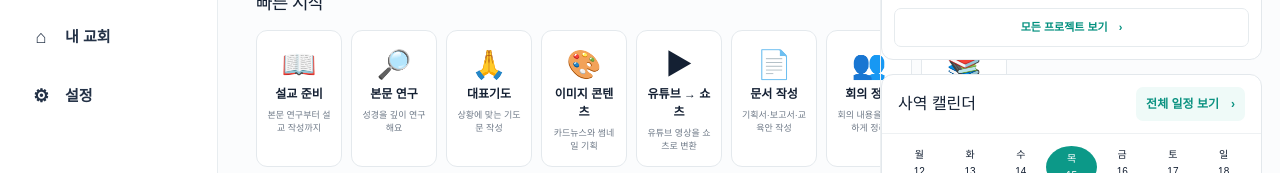
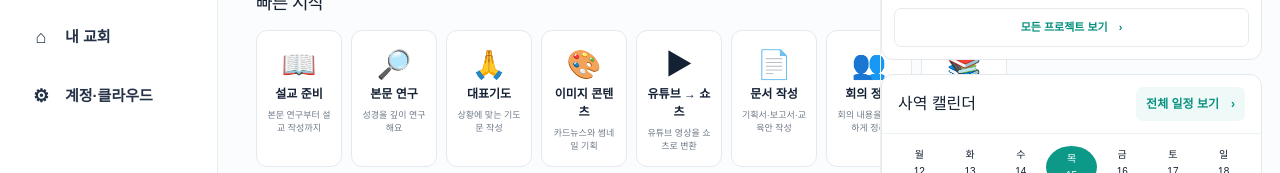
Before and after one commit to a01057674471-dot/ministry-partner, a Next.js app: page / in a window 1280 px wide. Shown: the part 391-564 px from the top of the page. Built offline with nearby package versions, Linux system fonts and the light colour scheme; no server answers.

Commit message:
Link dashboard settings to cloud account

```diff
--- a/app/page.tsx
+++ b/app/page.tsx
@@ -68,14 +68,14 @@ export default function Home() {
           <a href="/transform"><span>♲</span>변환센터</a>
           <a href="/library"><span>▧</span>자료실</a>
           <a href="/roadmap"><span>⌂</span>내 교회</a>
-          <a href="/workspace"><span>⚙</span>설정</a>
+          <a href="/account"><span>⚙</span>계정·클라우드</a>
         </nav>
-        <div className="mp-sidebar-bottom"><div className="mp-profile"><span className="mp-avatar">한</span><div><strong>{name}</strong><small>화성아가페교회</small></div><b>⌄</b></div><a className="mp-help" href="mailto:support@example.com">?　도움말 & 문의</a></div>
+        <div className="mp-sidebar-bottom"><a className="mp-profile" href="/account"><span className="mp-avatar">한</span><div><strong>{name}</strong><small>화성아가페교회</small></div><b>⌄</b></a><a className="mp-help" href="mailto:support@example.com">?　도움말 & 문의</a></div>
       </aside>
 
       <section className="mp-main">
         <div className="mp-content">
-          <header className="mp-topline"><div /><div className="mp-top-icons">♧ <span className="mp-mini-avatar">한</span></div></header>
+          <header className="mp-topline"><div /><div className="mp-top-icons">♧ <a href="/account" className="mp-mini-avatar">한</a></div></header>
           <section className="mp-hero">
             <p>안녕하세요, {name} 👋</p><h1>오늘 <em>어떤 사역</em>을 함께 준비할까요?</h1>
             <form className="mp-command" onSubmit={submit}><textarea value={request} onChange={(e) => setRequest(e.target.value)} onKeyDown={(e) => { if (e.key === "Enter" && !e.shiftKey) { e.preventDefault(); routeRequest(); } }} placeholder="무엇을 도와드릴까요? 자유롭게 입력하세요." /><div className="mp-command-actions"><div><button type="button" aria-label="파일 첨부">⌕</button><button type="button" aria-label="이미지 첨부">▧</button><button type="button" aria-label="음성 입력">♩</button></div><button className="mp-submit" type="submit">파트너에게 요청하기　→</button></div></form>
```
